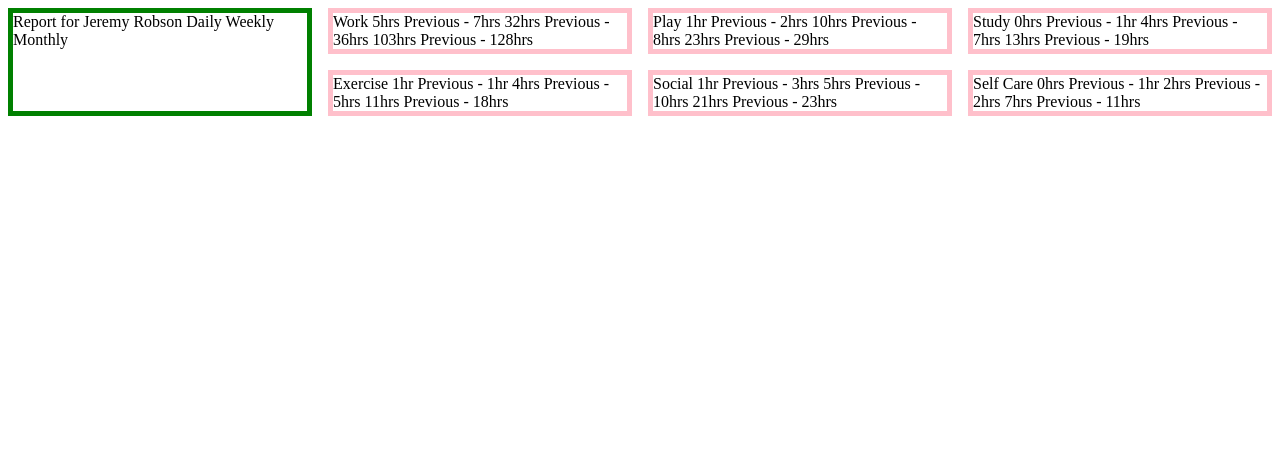
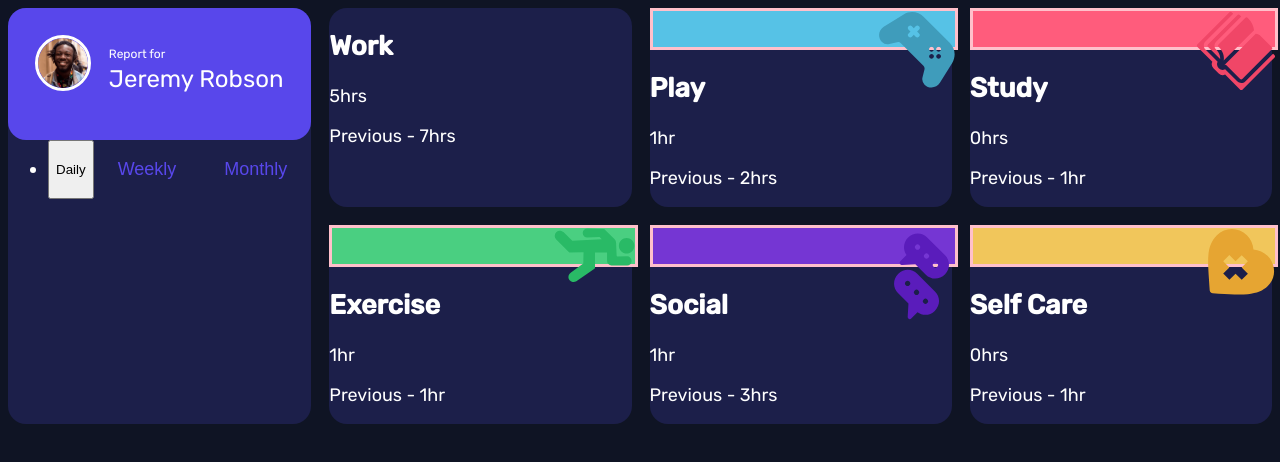
Before and after one commit to st-cloud/time-tracking-dashboard, a plain HTML site: page index.html in a window 1280 px wide. Drawn offline with Linux system fonts and the light colour scheme.

Commit message:
Semantic HTML and styles

```diff
--- a/index.html
+++ b/index.html
@@ -6,79 +6,88 @@
 
   <link rel="icon" type="image/png" sizes="32x32" href="./media/favicon-32x32.png">
   <link rel="stylesheet" href="./styles/main.css">
+  <link rel="preconnect" href="https://fonts.googleapis.com">
+  <link rel="preconnect" href="https://fonts.gstatic.com" crossorigin>
+  <link href="https://fonts.googleapis.com/css2?family=Rubik:wght@300;400;500&display=swap" rel="stylesheet">
 
   <title>Frontend Mentor | Time tracking dashboard</title>
 </head>
 <body>
-  <div class="dashboard">
-    <div class="box box--aside">
-      Report for
-      Jeremy Robson
+  <main class="dashboard">
+    <section class="box box--aside">
+      <!-- add box__content div -->
+      <div class="profile">
+        <img class="profile__image" src="./media/image-jeremy.png">
+        <div class="profile__text">
+          <p class="profile__description">Report for</p>
+          <h1 class="profile__title">Jeremy Robson</h1>
+        </div>
+      </div>
 
-      Daily
-      Weekly
-      Monthly
-    </div>
+      <nav class="navigation">
+        <ul>
+          <li></li>
+        </ul>
+        <!-- TODO: list items -->
+        <button class="cta cta--time-daily">Daily</button>
+        <button class="cta cta--time">Weekly</button>
+        <button class="cta cta--time">Monthly</button>
+      </nav>
+    </section>
+<!-- put modifier as high as possible -->
+    <section class="box box--work">
+      <header class="box__header">
+        <!-- <img class="header__icon" src="./media/icon-work.svg"> -->
+      </header>
+      <h2 class="title">Work</h2>
+      <p class="description">5hrs</p>
+      <p class="history">Previous - 7hrs</p>
+    </section>
 
-    <div class="box">
-      Work
-      5hrs <!-- daily -->
-      Previous - 7hrs <!-- daily -->
-      32hrs <!-- weekly -->
-      Previous - 36hrs <!-- weekly -->
-      103hrs <!-- monthly -->
-      Previous - 128hrs <!-- monthly -->
-    </div>
+    <section class="box">
+      <header class="header header--play">
+        <img class="header__icon" src="./media/icon-play.svg">
+      </header>
+      <h2 class="title">Play</h2>
+      <p class="description">1hr</p>
+      <p class="history">Previous - 2hrs</p>
+    </section>
 
-    <div class="box">
-      Play
-      1hr <!-- daily -->
-      Previous - 2hrs <!-- daily -->
-      10hrs <!-- weekly -->
-      Previous - 8hrs <!-- weekly -->
-      23hrs <!-- monthly -->
-      Previous - 29hrs <!-- monthly -->
-    </div>
+    <section class="box">
+      <header class="header header--study">
+        <img class="header__icon" src="./media/icon-study.svg">
+      </header>
+      <h2 class="title">Study</h2>
+      <p class="description">0hrs</p>
+      <p class="history">Previous - 1hr</p>
+    </section>
 
-    <div class="box">
-      Study
-      0hrs <!-- daily -->
-      Previous - 1hr <!-- daily -->
-      4hrs <!-- weekly -->
-      Previous - 7hrs <!-- weekly -->
-      13hrs <!-- monthly -->
-      Previous - 19hrs <!-- monthly -->
-    </div>
+    <section class="box">
+      <header class="header header--exercise">
+        <img class="header__icon" src="./media/icon-exercise.svg">
+      </header>
+      <h2 class="title">Exercise</h2>
+      <p class="description">1hr</p>
+      <p class="history">Previous - 1hr</p>
+    </section>
 
-    <div class="box">
-      Exercise
-      1hr <!-- daily -->
-      Previous - 1hr <!-- daily -->
-      4hrs <!-- weekly -->
-      Previous - 5hrs <!-- weekly -->
-      11hrs <!-- monthly -->
-      Previous - 18hrs <!-- monthly -->
-    </div>
+    <section class="box">
+      <header class="header header--social">
+        <img class="header__icon" src="./media/icon-social.svg">
+      </header>
+      <h2 class="title">Social</h2>
+      <p class="description">1hr</p>
+      <p class="history">Previous - 3hrs</p>
+    </section>
 
-    <div class="box">
-      Social
-      1hr <!-- daily -->
-      Previous - 3hrs <!-- daily -->
-      5hrs <!-- weekly -->
-      Previous - 10hrs <!-- weekly -->
-      21hrs <!-- monthly -->
-      Previous - 23hrs <!-- monthly -->
-    </div>
-
-    <div class="box">
-      Self Care
-      0hrs <!-- daily -->
-      Previous - 1hr <!-- daily -->
-      2hrs <!-- weekly -->
-      Previous - 2hrs <!-- weekly -->
-      7hrs <!-- monthly -->
-      Previous - 11hrs <!-- monthly -->
-    </div>
-  </div>
+    <section class="box">
+      <header class="header header--self-care">
+        <img class="header__icon" src="./media/icon-self-care.svg"/>
+      </header>
+      <h2 class="title">Self Care</h2>
+      <p class="description">0hrs</p>
+      <p class="history">Previous - 1hr</p>
+    </section>
+  </main>
 </body>
 </html>
--- a/styles/main.css
+++ b/styles/main.css
@@ -1,54 +1,3 @@
-.box {
-    border: 5px solid pink;
-    margin-top: 1rem;
-}
-
-.box:first-of-type {
-    margin-top: 0;
-}
-
-.box.box--aside {
-    border: 5px solid green;
-}
-
-@media only screen and (min-width: 768px) {
-    .dashboard {
-        display: grid;
-        grid-gap: 1rem;
-        grid-template-columns: 1fr 1fr 1fr 1fr;
-    }
-
-    .box {
-        margin-top: 0;
-    }
-
-    .box.box--aside {
-        grid-row-start: 1;
-        grid-row-end: 3;
-    }
-}
-
-
-/* Media queries not working when inside selectors: */
-/* .dashboard {
-    @media only screen and (min-width: 768px) {
-        display: grid;
-        grid-gap: 1rem;
-        grid-template-columns: 1fr 1fr 1fr 1fr;
-    }
-}
-
-.box.box--aside {
-    border: 5px solid green;
-
-    @media only screen and (min-width: 768px) {
-        grid-row-start: 1;
-        grid-row-end: 3;
-    }
-} */
-
-/* Template for SCSS styling below */
-
 /*
 ██╗   ██╗ █████╗ ██████╗ ██╗ █████╗ ██████╗ ██╗     ███████╗███████╗
 ██║   ██║██╔══██╗██╔══██╗██║██╔══██╗██╔══██╗██║     ██╔════╝██╔════╝
@@ -58,13 +7,38 @@
   ╚═══╝  ╚═╝  ╚═╝╚═╝  ╚═╝╚═╝╚═╝  ╚═╝╚═════╝ ╚══════╝╚══════╝╚══════╝
 */
 
-/* // Colors */
+:root {
+    /* Colors */
+    --blue: hsl(246, 80%, 60%);
+    --light-red: hsl(15, 100%, 70%); /* work */
+    --soft-blue: hsl(195, 74%, 62%); /* play */
+    --bright-red: hsl(348, 100%, 68%); /* study */
+    --lime-green: hsl(145, 58%, 55%); /* exercise */
+    --violet: hsl(264, 64%, 52%); /* social */
+    --soft-orange: hsl(43, 84%, 65%); /* self care */
+    --very-dark-blue: hsl(226, 43%, 10%);
+    --dark-blue: hsl(235, 46%, 20%);
+    --desaturated-blue: hsl(235, 45%, 61%);
+    --pale-blue: hsl(236, 100%, 87%);
 
-/* // Typography */
+    /* Typography */
+    --font: 'Rubik', sans-serif;
+    --font-weight--light: 300;
+    --font-weight--medium: 400;
+    --font-weight--heavy: 500;
 
-/* // Sizes: padding, gap, font-size, etc. */
+    /* Sizes: padding, gap, font-size, etc. */
+    --font-size--small: 12px;
+    --font-size--medium: 18px;
+    --font-size--large: 24px;
+    --font-size--xlarge: 32px;
 
-/* // Layout */
+    /* Layout */
+    --small: 375px;
+    --medium: 768px;
+    --large: 1440px;
+}
+
 
 /*
  ██████╗ ██╗      ██████╗ ██████╗  █████╗ ██╗
@@ -75,15 +49,15 @@
  ╚═════╝ ╚══════╝ ╚═════╝ ╚═════╝ ╚═╝  ╚═╝╚══════╝
 */
 
-/* // Typography */
-/* body {
+:root {
+    /* Colors */
+    background-color: var(--very-dark-blue);
+    color: white;
+
+    /* Typography */
+    font-family: var(--font);
+    font-size: var(--font-size--medium);
 }
-h1, h2 {
-} */
-
-/* // Images */
-
-/* // Buttons */
 
 /*
  ██████╗ ██████╗ ███╗   ███╗██████╗  ██████╗ ███╗   ██╗███████╗███╗   ██╗████████╗███████╗
@@ -94,11 +68,144 @@ h1, h2 {
  ╚═════╝ ╚═════╝ ╚═╝     ╚═╝╚═╝      ╚═════╝ ╚═╝  ╚═══╝╚══════╝╚═╝  ╚═══╝   ╚═╝   ╚══════╝
 */
 
-/* // === Header === // */
+/* // === Profile Card === // */
+.box.box--aside {
+    padding: 0;
+}
 
-/* // === Cards === // */
+.profile {
+    background-color: var(--blue);
+    border-radius: 1rem;
+    display: flex;
+    max-width: 100%;
+    padding: 1.5rem;
+}
+
+.profile__image {
+    border: 3px solid white;
+    border-radius: 50%;
+    margin-right: 1rem;
+    height: 100%;
+    width: 100%;
+    /* are these needed */
+    max-height: 20%;
+    max-width: 20%;
+}
+
+.profile__description {
+    font-size: var(--font-size--small);
+    margin-bottom: 0;
+}
+
+.profile__title {
+    font-size: var(--font-size--large);
+    font-weight: var(--font-weight--medium);
+    margin-top: .2rem;
+}
+
+.navigation {
+    display: flex;
+    justify-content: space-evenly;
+    max-width: 100%;
+}
+
+.cta.cta--time {
+    background: none;
+    border: none;
+    color: var(--blue);
+    font-size: var(--font-size--medium);
+    margin: 1rem;
+}
+
+.cta.cta--time:hover {
+    color: white;
+}
+
+.cta.cta--time:focus {
+    border: 1px solid white;
+    border-radius: .5rem;
+}
+
+@media only screen and (min-width: 768px) {
+    .box.box--aside {
+        grid-row-start: 1;
+        grid-row-end: 3;
+    }
+
+    /* .profile__image {
+        margin-right: 0;
+    } */
+}
+
+/* // === Category Cards === // */
+.box {
+    background-color: var(--dark-blue);
+    border-radius: 1rem;
+    margin: 1.5rem;
+    /* padding: 1rem; */
+}
+
+.header {
+    min-height: 2rem;
+    width: 100%;
+    border: 3px solid pink;
+}
+
+.header--work {
+    background-color: var(--light-red);
+    background-image: url(./media/icon-work.svg);
+    background-size: contain;
+    background-position: right 20px;
+}
+
+.header--play {
+    background-color: var(--soft-blue);
+}
+
+.header--study {
+    background-color: var(--bright-red);
+}
+
+.header--exercise {
+    background-color: var(--lime-green);
+}
+
+.header--social {
+    background-color: var(--violet);
+}
+
+.header--self-care {
+    background-color: var(--soft-orange);
+}
+
+.header__icon {
+    float: right;
+    overflow: hidden;
+}
+
+/* .box:first-of-type {
+    margin-top: 0;
+} */
+
+/* .box.box--aside {
+    border: 5px solid green;
+} */
+
+@media only screen and (min-width: 768px) {
+    .dashboard {
+        display: grid;
+        grid-gap: 1rem;
+        grid-template-columns: 1fr 1fr 1fr 1fr;
+    }
+
+    .box {
+        margin: 0;
+    }
+}
+
 
 /* // === Footer === // */
+
 
 /*
 ██╗   ██╗████████╗██╗██╗     ██╗████████╗██╗███████╗███████╗
```
